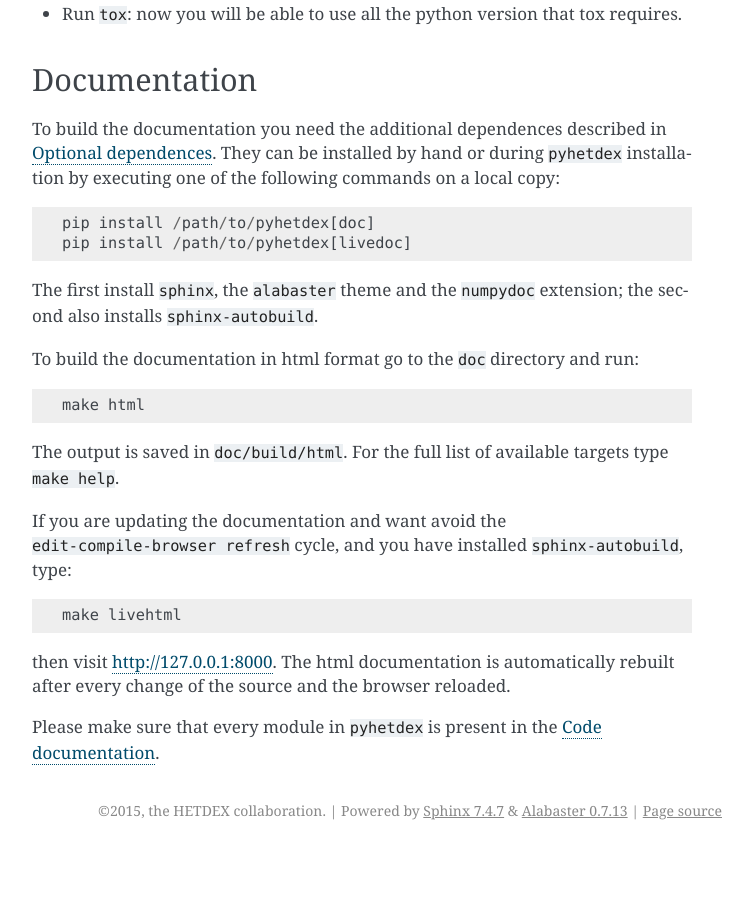
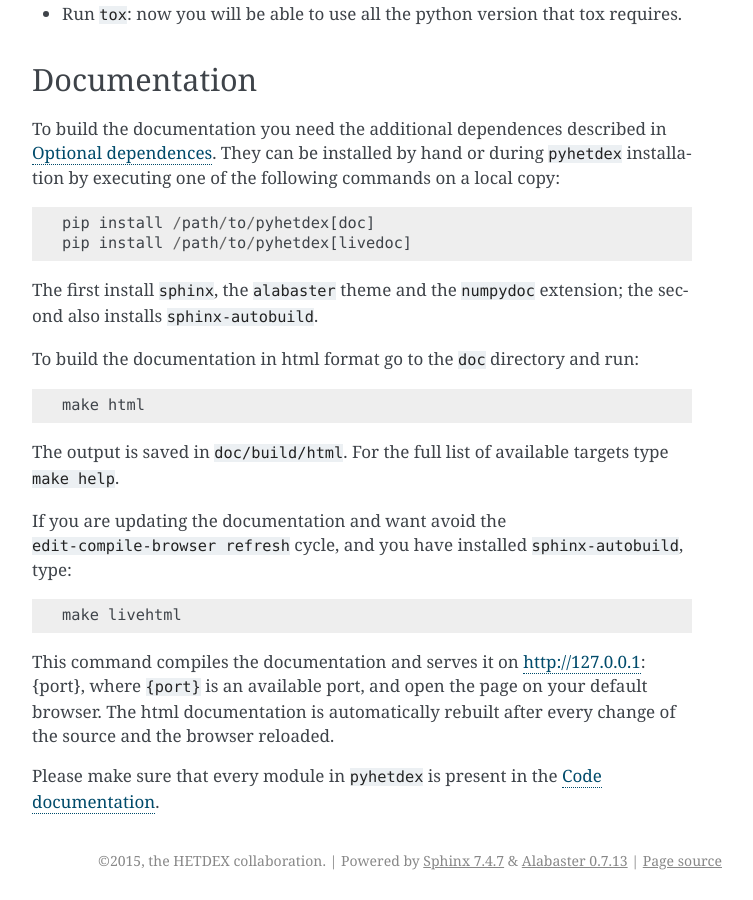
Before and after one commit to HETDEX/pyhetdex, a Sphinx documentation site: the page built from doc/source/contributions.rst, in a window 1280 px wide and 900 px high, scrolled down 5054 px. Shown: the whole window, without its empty margins (388-1141 px from the left). Built offline with Sphinx 7.4.7, drawn with Linux system fonts in a browser that asks for light colours; before the commit the page ends 5904 px from its top, so only the background shows below that.

Commit message:
2017-12-13 Francesco Montesano <montefra@mpe.mpg.de>
    * tox.ini: use pytest>3.3 and remove pytest-catchlog. Resolves #2256
    * setup.py: same
    * doc/source/install.rst: update accordingly
    * doc/Makefile: open the browser
    * doc/source/contributions.rst: update accordingly



git-svn-id: svn://luna.mpe.mpg.de/pyhetdex/trunk@370 79f4aad7-2104-455e-8097-9644d3262b72

```diff
--- a/doc/source/contributions.rst
+++ b/doc/source/contributions.rst
@@ -263,8 +263,10 @@ If you are updating the documentation and want avoid the
 
   make livehtml
 
-then visit http://127.0.0.1:8000. The html documentation is automatically
-rebuilt after every change of the source and the browser reloaded.
+This command compiles the documentation and serves it on
+http://127.0.0.1:{port}, where ``{port}`` is an available port, and open the
+page on your default browser. The html documentation is automatically rebuilt
+after every change of the source and the browser reloaded.
 
 Please make sure that every module in ``pyhetdex`` is present in the
 :ref:`code_documentation`.
--- a/doc/source/install.rst
+++ b/doc/source/install.rst
@@ -133,10 +133,9 @@ Optional dependences
 
 * testing::
 
-   pytest
+   pytest >= 3.3
    pytest-cov
    pytest-xdist
-   pytest-catchlog
    peewee
 
    tox
--- a/setup.py
+++ b/setup.py
@@ -32,8 +32,7 @@ def extras_require(key=None):
 
     req_dic['livedoc'] = req_dic['doc'] + ['sphinx-autobuild>=0.5.2', ]
 
-    req_dic['test'] = ['pytest-cov', 'pytest-xdist', 'pytest-catchlog',
-                       'pytest', 'peewee']
+    req_dic['test'] = ['pytest-cov', 'pytest-xdist', 'pytest>=3.3.0', 'peewee']
     req_dic['tox'] = ['tox', ]
 
     req_dic['all'] = set(sum((v for v in req_dic.values()), []))
```
Also changed, not shown: 3 other files.
